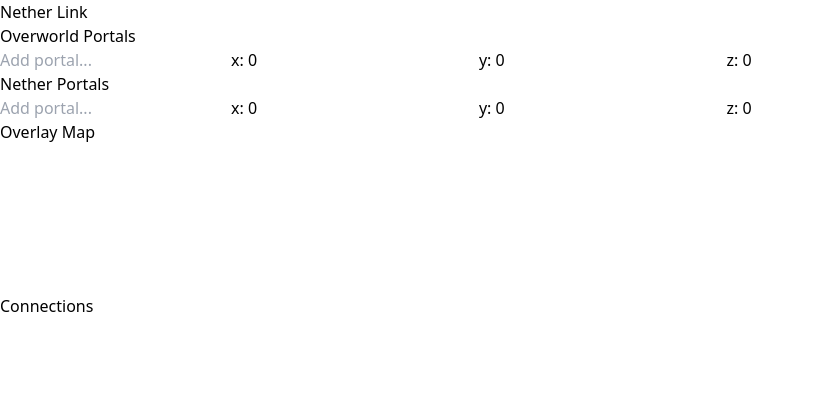
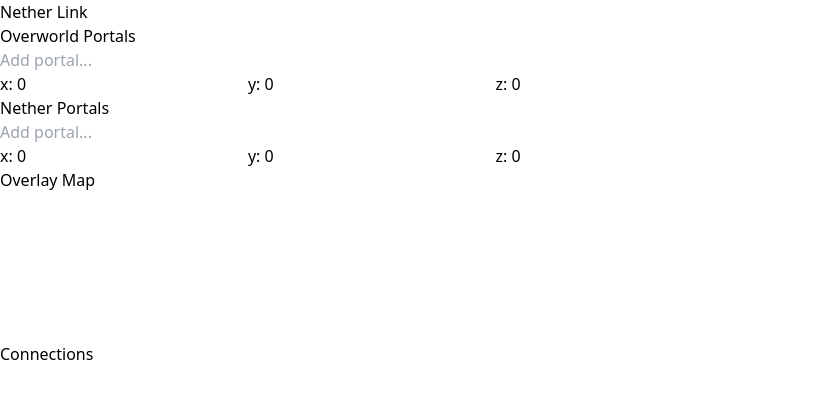
Before and after one commit to BrandonXLF/nether-link, a Next.js app: page / in a window 1280 px wide. Shown: the top 398 px of the page, without its empty margins (0-814 px from the left). Built offline with nearby package versions, Linux system fonts and the light colour scheme.

Commit message:
Show other dimension coordinates

```diff
--- a/src/components/comp-result.tsx
+++ b/src/components/comp-result.tsx
@@ -1,13 +1,14 @@
 import ExitInfo from "@/types/exit-info";
 import ExitListing from "./exit-listing";
+import Coord from "./coord";
 
 export default function CompResult({ exitInfo: { ideal, closest, nearby }, showAll }: Readonly<{
 	exitInfo: ExitInfo,
-	showAll: boolean
+	showAll?: boolean
 }>) {
 	if (!closest) {
 		return <div className="pl-4">
-			{'=>'} <em>New portal around {ideal.x}, {ideal.y}, {ideal.z}</em>
+			{'=>'} <em>New portal around <Coord pos={ideal} /></em>
 		</div>;
 	}
 
@@ -25,10 +26,6 @@ export default function CompResult({ exitInfo: { ideal, closest, nearby }, showA
 		</ul>;
 	}
 
-	if (closest) {
-
-	}
-
 	return <div className="pl-4">
 		<ExitListing portal={closest[0]} dist={closest[1]} />
 	</div>;
--- /dev/null
+++ b/src/components/coord.tsx
@@ -0,0 +1,5 @@
+import Pos from "@/types/pos";
+
+export default function Coord({ pos }: Readonly<{pos: Pos}>) {
+	return <span>{pos.x}, {pos.y}, {pos.z}</span>;
+}
--- a/src/components/exit-listing.tsx
+++ b/src/components/exit-listing.tsx
@@ -1,11 +1,12 @@
 import Portal from "@/classes/Portal";
 import PortalName from "./portal-name";
+import Coord from "./coord";
 
 export default function ExitListing({ portal, dist }: Readonly<{
     portal: Portal,
     dist: number
 }>) {
     return <span>
-        {'=>'} <PortalName portal={portal} /> <span className="text-sm">({portal.x}, {portal.y}, {portal.z}) ({Math.round(dist * 10) / 10} block offset)</span>
+        {' => '} <PortalName portal={portal} /> <span className="text-sm">(<Coord pos={portal} />) ({Math.round(dist * 10) / 10} block offset)</span>
     </span>;
 }
--- a/src/components/portal-input.tsx
+++ b/src/components/portal-input.tsx
@@ -2,6 +2,7 @@ import Portal from "@/classes/Portal";
 import ExitInfo from "@/types/exit-info";
 import { FormEvent, useState } from "react"
 import CompResult from "./comp-result";
+import Coord from "./coord";
 
 export default function PortalInput({ portal, exitInfo, isNew, portalUpdated, portalRemoved }: Readonly<{
 	portal: Portal,
@@ -20,20 +21,35 @@ export default function PortalInput({ portal, exitInfo, isNew, portalUpdated, po
 		portalUpdated(key, value);
 	}
 
-	return <span>
+	return <div>
+		<div className="flex items-start gap-3">
 			<input
 				value={portal.name}
 				onInput={e => portalUpdated('name', (e.target as HTMLInputElement).value)}
 				placeholder={isNew ? 'Add portal...' : ''}
 				className={`w-28 ${portal.isNether ? "text-red-900" : "text-green-700"}`}
 			/>
+			<div className="flex flex-col gap-1">
+				<div className="flex gap-2">
+					<label>
 						x: <input type="number" defaultValue={portal.x} onChange={e => XYZChanged('x', e)} className="w-12 border-b border-black" />
+					</label>
+					<label>
 						y: <input type="number" defaultValue={portal.y} onChange={e => XYZChanged('y', e)} className="w-12 border-b border-black" />
+					</label>
+					<label>
 						z: <input type="number" defaultValue={portal.z} onChange={e => XYZChanged('z', e)} className="w-12 border-b border-black" />
+					</label>
+				</div>
+				{exitInfo && <div>
+					{portal.isNether ? 'Overworld' : 'Nether'}: <Coord pos={exitInfo.ideal} />
+				</div>}
+			</div>
 			<span className="inline-flex gap-2 pl-2">
 				{exitInfo && <button className="border rounded-md px-2 py-1" onClick={() => setShowAll(!showAll)}>{showAll ? 'Show exit' : 'Show in-range'}</button>}
 				{!isNew && <button className="border rounded-md px-2 py-1" onClick={() => portalRemoved()}>Delete</button>}
 			</span>
+		</div>
 		{exitInfo && <CompResult exitInfo={exitInfo} showAll={showAll} />}
-	</span>
+	</div>
 }
--- a/src/components/portal-list.tsx
+++ b/src/components/portal-list.tsx
@@ -19,7 +19,7 @@ export default function PortalList({ portals, getExits, portalsChanged, isNether
 		const exitInfo = exits.next().value;
 		const isNew = portal === nextPortal;
 
-		return <div key={portal.uuid} className="mb-2">
+		return <div key={portal.uuid} className="mb-4">
 			<PortalInput
 				portal={portal}
 				exitInfo={exitInfo}
--- a/src/components/visualizer.tsx
+++ b/src/components/visualizer.tsx
@@ -32,7 +32,7 @@ export default function Visualizer({ exitMaps }: Readonly<{
 			if (toPos) {
 				const control = {
 					x: ((toPos.x + pos.x) / 2),
-					z: ((toPos.z + pos.z) / 2) * (toPos.z > pos.z ? 0.9 : 1.1)
+					z: ((toPos.z + pos.z) / 2) * (toPos.z > pos.z ? 0.998 : 1.002)
 				};
 
 				lines.push(
```
Lines whose indentation alone changed are shown as unchanged.
